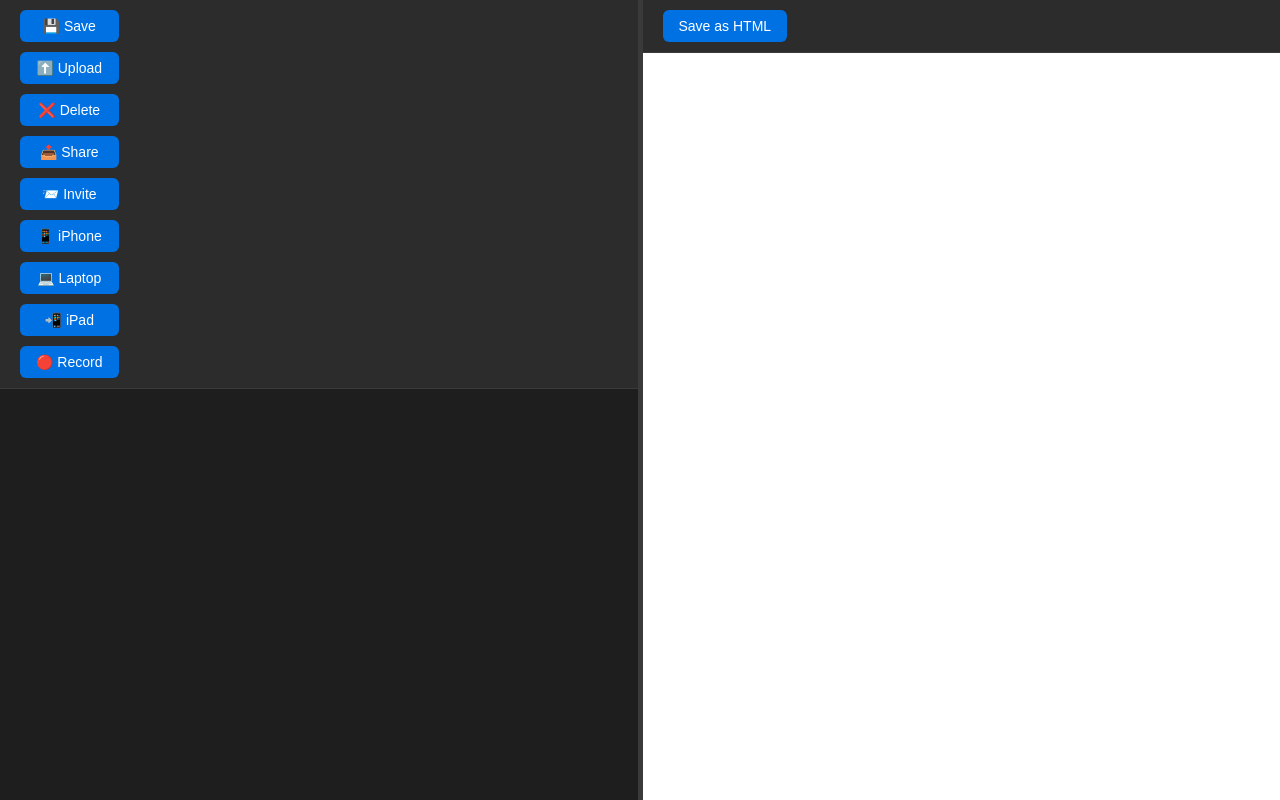
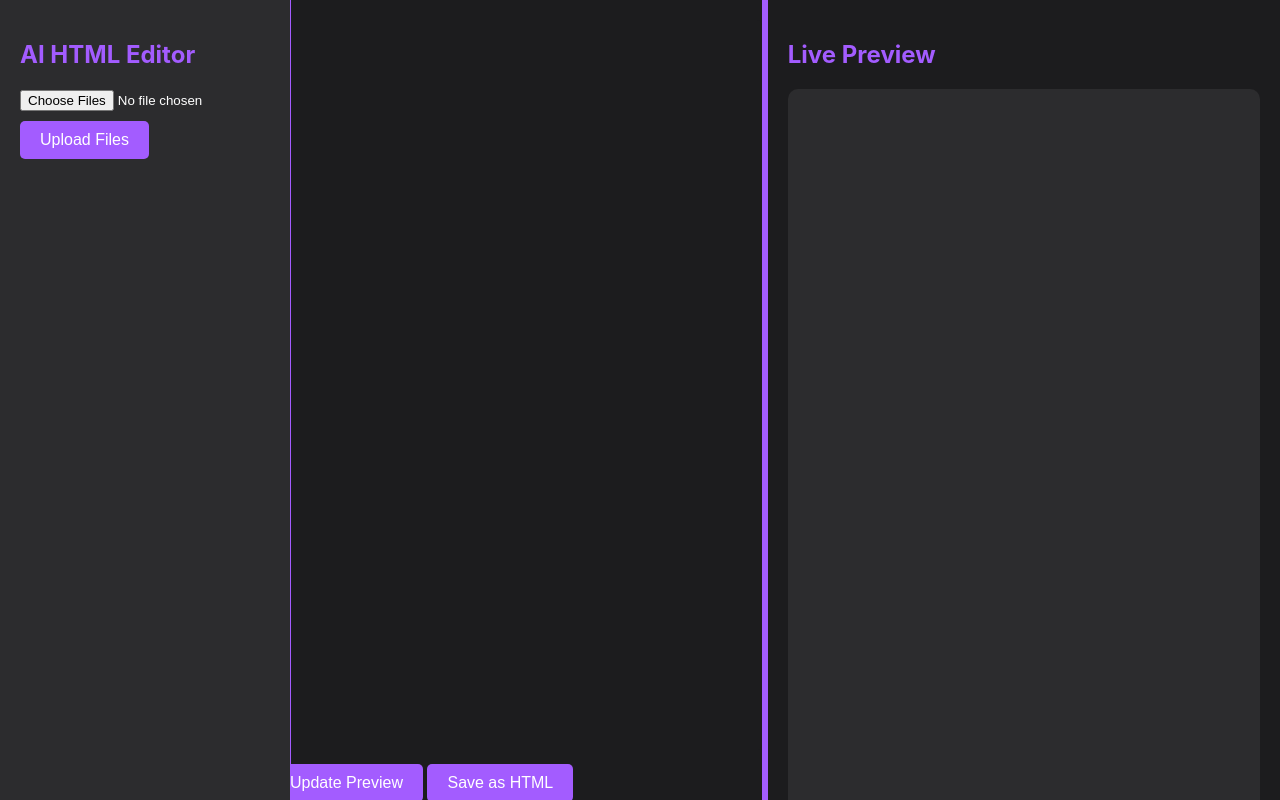
Before and after one commit to justicemindsdev/htmlman, a plain HTML site: page advance.html in a window 1280 px wide. Drawn offline with Linux system fonts and the light colour scheme.

Commit message:
Update advance.html

```diff
--- a/advance.html
+++ b/advance.html
@@ -4,189 +4,234 @@
 <head>
     <meta charset="UTF-8">
     <meta name="viewport" content="width=device-width, initial-scale=1.0">
-    <title>Interactive HTML Editor with Sharing & Recording</title>
+    <title>Resizable AI HTML Editor</title>
     <style>
         :root {
-            --background-color: #1e1e1e;
-            --text-color: #d4d4d4;
-            --accent-color: #0071e3;
-            --border-color: #3a3a3a;
-            --toolbar-color: #2c2c2c;
-            --tag-color: #569cd6;
-            --attribute-color: #9cdcfe;
-            --string-color: #ce9178;
+            --bg-color: #1c1c1e;
+            --text-color: #ffffff;
+            --accent-color: #a35cff;
+            --secondary-bg: #2c2c2e;
         }
 
         body, html {
+            font-family: -apple-system, BlinkMacSystemFont, 'Segoe UI', Roboto, Oxygen, Ubuntu, Cantarell, 'Open Sans', 'Helvetica Neue', sans-serif;
+            background-color: var(--bg-color);
+            color: var(--text-color);
             margin: 0;
             padding: 0;
             height: 100%;
-            font-family: -apple-system, BlinkMacSystemFont, 'Segoe UI', Roboto, Oxygen, Ubuntu, Cantarell, 'Open Sans', 'Helvetica Neue', sans-serif;
-            background-color: var(--background-color);
-            color: var(--text-color);
-        }
-
-        #container {
-            display: flex;
-            height: 100vh;
             overflow: hidden;
         }
 
-        #editor-container, #preview-container {
-            flex: 1;
+        .container {
             display: flex;
-            flex-direction: column;
-            overflow: hidden;
+            height: 100vh;
+            position: relative;
         }
 
-        #editor, #preview {
-            flex: 1;
-            overflow: auto;
+        .sidebar {
+            width: 250px;
+            background-color: var(--secondary-bg);
             padding: 20px;
-            box-sizing: border-box;
-            font-size: 14px;
-            line-height: 1.5;
+            overflow-y: auto;
+            border-right: 1px solid var(--accent-color);
+            position: fixed;
+            top: 0;
+            left: 0;
+            bottom: 0;
+            z-index: 1000;
         }
 
-        #editor {
-            font-family: 'SF Mono', monospace;
-            background-color: var(--background-color);
+        .main-content {
+            display: flex;
+            width: calc(100% - 250px);
+            margin-left: 250px;
+            height: 100%;
+        }
+
+        .editor-container,
+        .preview-container {
+            padding: 20px;
+            overflow-y: auto;
+            position: relative;
+            background-color: var(--bg-color);
+        }
+
+        .editor-container {
+            width: 50%;
+            border-right: 1px solid var(--accent-color);
+        }
+
+        .preview-container {
+            width: 50%;
+        }
+
+        h1, h2 {
+            color: var(--accent-color);
+        }
+
+        #fileList {
+            margin-top: 20px;
+        }
+
+        .file-item {
+            background-color: var(--bg-color);
+            color: var(--text-color);
+            padding: 10px;
+            margin-bottom: 5px;
+            border-radius: 5px;
+            cursor: pointer;
+            transition: background-color 0.3s;
+            display: flex;
+            justify-content: space-between;
+        }
+
+        .file-item:hover {
+            background-color: var(--accent-color);
+        }
+
+        textarea {
+            width: 100%;
+            height: calc(100% - 50px);
+            background-color: var(--bg-color);
             color: var(--text-color);
             border: none;
+            border-radius: 5px;
+            padding: 10px;
+            font-family: monospace;
             resize: none;
-            white-space: pre-wrap;
-        }
-
-        #preview {
-            background-color: #ffffff;
-            color: #000000;
-        }
-
-        .toolbar {
-            padding: 10px 20px;
-            background-color: var(--toolbar-color);
-            border-bottom: 1px solid var(--border-color);
-            display: flex;
-            justify-content: space-between;
-            align-items: center;
         }
 
         button {
             background-color: var(--accent-color);
-            color: white;
+            color: var(--text-color);
             border: none;
-            padding: 8px 16px;
-            border-radius: 6px;
-            font-size: 14px;
+            padding: 10px 20px;
+            border-radius: 5px;
             cursor: pointer;
-            transition: background-color 0.3s;
+            font-size: 16px;
+            margin-top: 10px;
         }
 
-        button:hover {
-            background-color: #0077ed;
+        #preview {
+            height: 100%;
+            background-color: var(--secondary-bg);
+            border-radius: 10px;
+            padding: 20px;
         }
 
-        #resizer {
+        .resizer {
             width: 5px;
-            background-color: var(--border-color);
-            cursor: col-resize;
-        }
-
-        #file-list {
-            display: flex;
-            flex-direction: column;
-            margin-top: 20px;
-        }
-
-        .file-item {
-            background-color: var(--toolbar-color);
-            color: var(--text-color);
-            padding: 5px 10px;
-            margin: 5px 0;
-            cursor: pointer;
-        }
-
-        .file-item.active {
+            cursor: ew-resize;
             background-color: var(--accent-color);
-        }
-
-        .buttons {
-            display: flex;
-            flex-direction: column;
-            gap: 10px;
-        }
-
-        /* Responsive Design */
-        @media (max-width: 768px) {
-            .scene {
-                width: 240px;
-                height: 240px;
-            }
-
-            .title {
-                font-size: 24px;
-                letter-spacing: 5px;
-            }
-
-            .message {
-                font-size: 14px;
-            }
-        }
-
-        @media (max-width: 480px) {
-            .scene {
-                width: 180px;
-                height: 180px;
-            }
-
-            .title {
-                font-size: 20px;
-                letter-spacing: 2px;
-            }
-
-            .message {
-                font-size: 12px;
-            }
+            z-index: 10;
         }
     </style>
 </head>
 
 <body>
-    <div id="container">
-        <!-- Left side toolbar and file system -->
-        <div id="editor-container">
-            <div class="toolbar">
-                <div class="buttons">
-                    <button id="saveBtn">💾 Save</button>
-                    <button id="uploadBtn">⬆️ Upload</button>
-                    <button id="deleteBtn">❌ Delete</button>
-                    <button id="shareBtn">📤 Share</button>
-                    <button id="inviteBtn">📨 Invite</button>
-                    <button id="iphoneBtn">📱 iPhone</button>
-                    <button id="laptopBtn">💻 Laptop</button>
-                    <button id="ipadBtn">📲 iPad</button>
-                    <button id="recordBtn">🔴 Record</button>
-                </div>
-            </div>
-
-            <div id="file-list"></div> <!-- Uploaded file list -->
-            <div id="editor" contenteditable="true" spellcheck="false"></div>
+    <div class="container">
+        <div class="sidebar">
+            <h2>AI HTML Editor</h2>
+            <input type="file" id="fileInput" accept=".html,.css,.js,.png,.jpg,.jpeg,.gif" multiple>
+            <button onclick="uploadFiles()">Upload Files</button>
+            <div id="fileList"></div>
         </div>
-
-        <!-- Draggable resizer -->
-        <div id="resizer"></div>
-
-        <!-- Right side preview -->
-        <div id="preview-container">
-            <div class="toolbar">
+        <div class="main-content">
+            <div class="editor-container">
+                <textarea id="htmlEditor"></textarea>
+                <button onclick="updatePreview()">Update Preview</button>
                 <button onclick="saveAsHTML()">Save as HTML</button>
             </div>
-            <div id="preview"></div>
+            <div class="resizer" id="dragbar"></div>
+            <div class="preview-container">
+                <h2>Live Preview</h2>
+                <div id="preview"></div>
+            </div>
         </div>
     </div>
 
     <script>
-        // Add file system functionality, adjustable preview screen, and record user interaction
+        let files = {};
+        let currentFile = '';
+
+        function uploadFiles() {
+            const fileInput = document.getElementById('fileInput');
+            for (let file of fileInput.files) {
+                const reader = new FileReader();
+                reader.onload = function (e) {
+                    files[file.name] = e.target.result;
+                    updateFileList();
+                    loadFile(file.name);
+                };
+                reader.readAsText(file);
+            }
+        }
+
+        function updateFileList() {
+            const fileList = document.getElementById('fileList');
+            fileList.innerHTML = '';
+            for (let fileName in files) {
+                const fileItem = document.createElement('div');
+                fileItem.className = 'file-item';
+
+                const nameSpan = document.createElement('span');
+                nameSpan.className = 'file-name';
+                nameSpan.textContent = fileName;
+                nameSpan.onclick = () => loadFile(fileName);
+
+                fileItem.appendChild(nameSpan);
+                fileList.appendChild(fileItem);
+            }
+        }
+
+        function loadFile(fileName) {
+            currentFile = fileName;
+            const editor = document.getElementById('htmlEditor');
+            editor.value = files[fileName];
+            updatePreview();
+        }
+
+        function updatePreview() {
+            const editor = document.getElementById('htmlEditor');
+            const preview = document.getElementById('preview');
+            preview.innerHTML = editor.value;
+
+            if (currentFile) {
+                files[currentFile] = editor.value;
+            }
+        }
+
+        function saveAsHTML() {
+            if (!currentFile) return;
+            const blob = new Blob([files[currentFile]], { type: "text/html" });
+            const link = document.createElement("a");
+            link.href = URL.createObjectURL(blob);
+            link.download = currentFile;
+            link.click();
+            URL.revokeObjectURL(link.href);
+        }
+
+        // Resizing functionality
+        const dragbar = document.getElementById("dragbar");
+        const editorContainer = document.querySelector(".editor-container");
+        const previewContainer = document.querySelector(".preview-container");
+
+        dragbar.addEventListener("mousedown", (e) => {
+            e.preventDefault();
+            document.addEventListener("mousemove", resize);
+            document.addEventListener("mouseup", stopResize);
+        });
+
+        function resize(e) {
+            const percentage = ((e.pageX / window.innerWidth) * 100);
+            editorContainer.style.width = `${percentage}%`;
+            previewContainer.style.width = `${100 - percentage}%`;
+        }
+
+        function stopResize() {
+            document.removeEventListener("mousemove", resize);
+        }
     </script>
 </body>
 
```
